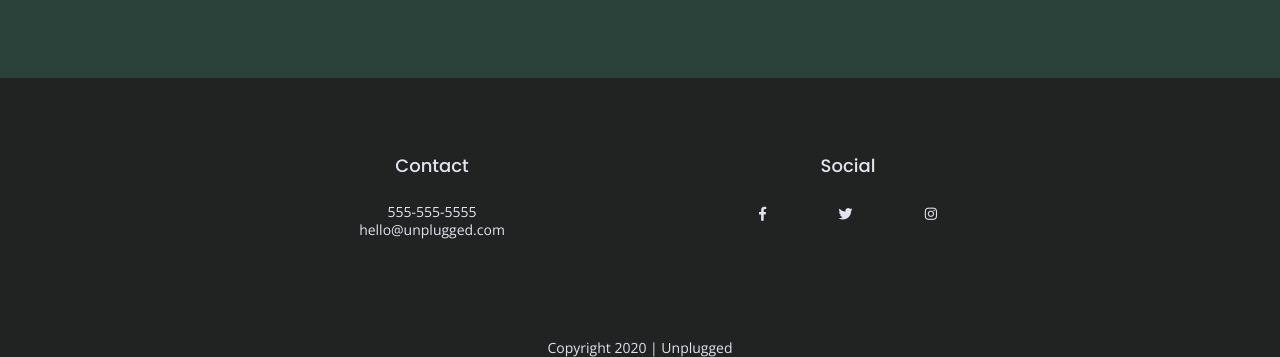
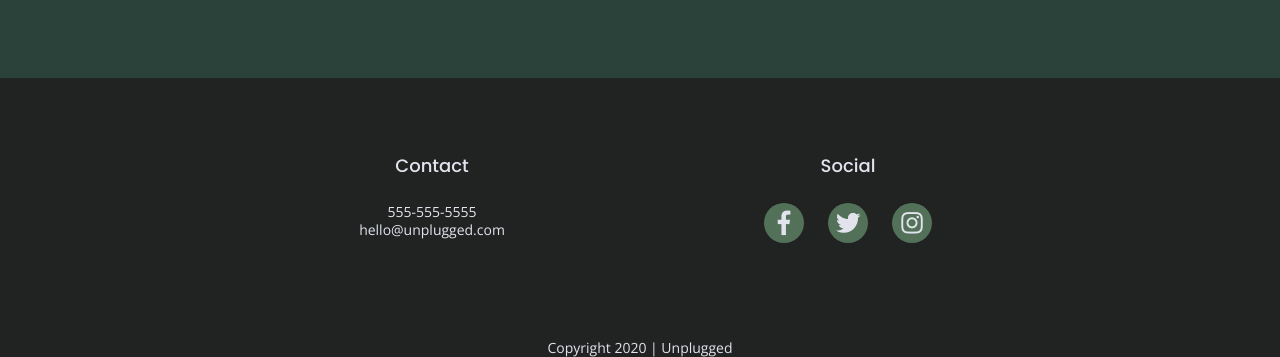
Before and after one commit to JWYC/206-site1, a website built with Parcel: page index.html in a window 1280 px wide. Shown: the part 2463-2820 px from the top of the page. Built offline with nearby package versions, Linux system fonts and the light colour scheme.

Commit message:
styling for social icon

```diff
--- a/css/main.css
+++ b/css/main.css
@@ -156,6 +156,18 @@ figure{
   margin-bottom:40px;
 }
 
+.social-icons a{
+  height:40px;
+  width:40px;
+  border-radius: 40px ;
+  background-color:#527158;
+}
+
+.social-icons i{
+  padding: 8px;
+  font-size:1.75em;
+}
+
 address{
   color: #e2e3ed;
   text-decoration: none;
@@ -260,6 +272,13 @@ footer p{
   margin:0px;
 }
 
+footer .social{
+  display:flex;
+  flex-flow:column;
+  align-items: center;
+  align-content: flex-start;
+}
+
 footer .social-icons{
   display:flex;
   justify-content:space-around;
@@ -270,7 +289,7 @@ footer .social p{
   display:flex;
   justify-content:center;
   align-items: center;
-  padding:2px;
+  padding:0 12px;
 }
 
 .copyright{
```
